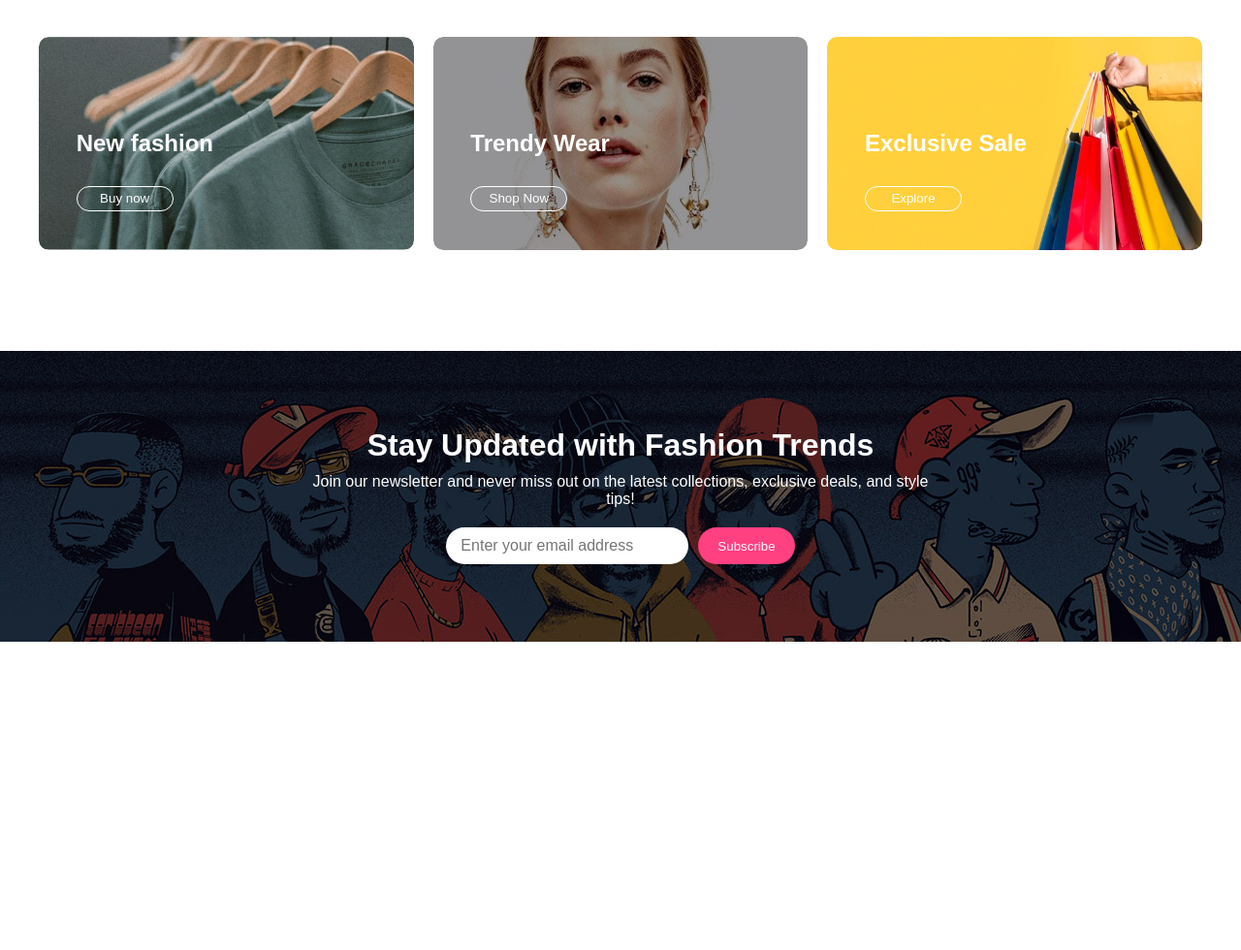
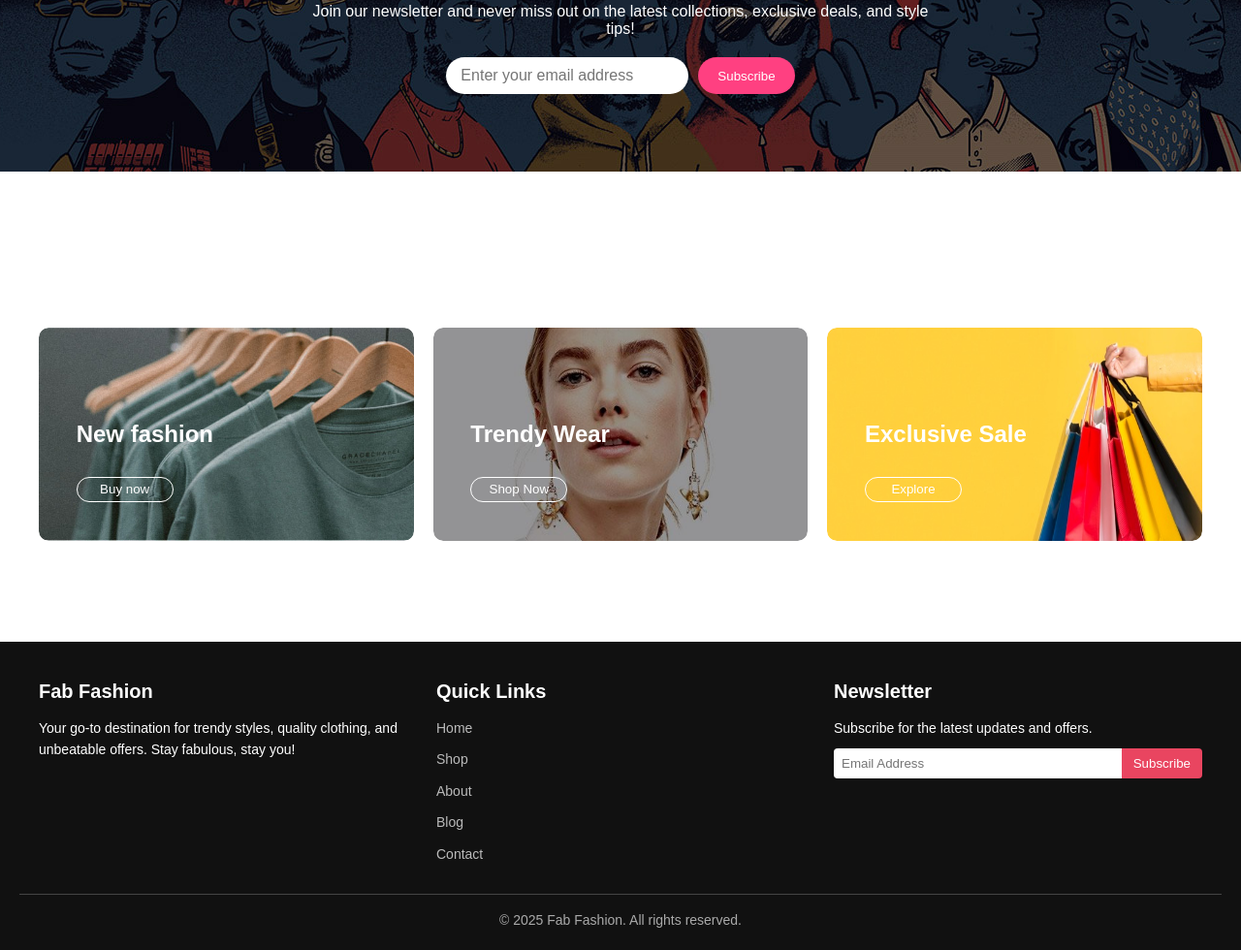
Before and after one commit to MrATHARUDDIN/Ecommerce_web, a plain HTML site: page index.html in a window 1280 px wide. Shown: the part 3681-4661 px from the top of the page at 97% size. Before the commit the page ends 4343 px from the top, so only its background shows below. Drawn offline with Linux system fonts and the light colour scheme.

Commit message:
add footer

```diff
--- a/index.html
+++ b/index.html
@@ -224,7 +224,19 @@
 </div>
 
 </div>
+<section id="newsletter">
+  <img src="img/banner/b1.jpg" alt="Fashion Newsletter Background">
 
+  <div class="newsletter-content">
+    <h1>Stay Updated with Fashion Trends</h1>
+    <p>Join our newsletter and never miss out on the latest collections, exclusive deals, and style tips!</p>
+
+    <div class="newsletter-input">
+      <input type="email" placeholder="Enter your email address">
+      <button type="button">Subscribe</button>
+    </div>
+  </div>
+</section>
 <section id="only_banner">
   <h1 class="banner-title">Banner Banner</h1>
   <div class="banner-grid">
@@ -246,19 +258,39 @@
   </div>
 </section>
 
-<section id="newsletter">
-  <img src="img/banner/b1.jpg" alt="Fashion Newsletter Background">
 
-  <div class="newsletter-content">
-    <h1>Stay Updated with Fashion Trends</h1>
-    <p>Join our newsletter and never miss out on the latest collections, exclusive deals, and style tips!</p>
+<footer class="footer">
+  <div class="footer-container">
+    <div class="footer-about">
+      <h2>Fab Fashion</h2>
+      <p>Your go-to destination for trendy styles, quality clothing, and unbeatable offers. Stay fabulous, stay you!</p>
+    </div>
 
-    <div class="newsletter-input">
-      <input type="email" placeholder="Enter your email address">
-      <button type="button">Subscribe</button>
+    <div class="footer-links">
+      <h3>Quick Links</h3>
+      <ul>
+        <li><a href="#">Home</a></li>
+        <li><a href="shop.html">Shop</a></li>
+        <li><a href="#">About</a></li>
+        <li><a href="#">Blog</a></li>
+        <li><a href="#">Contact</a></li>
+      </ul>
+    </div>
+
+    <div class="footer-newsletter">
+      <h3>Newsletter</h3>
+      <p>Subscribe for the latest updates and offers.</p>
+      <div class="newsletter-form">
+        <input type="email" placeholder="Email Address">
+        <button type="button">Subscribe</button>
+      </div>
     </div>
   </div>
-</section>
+
+  <div class="footer-bottom">
+    <p>© 2025 Fab Fashion. All rights reserved.</p>
+  </div>
+</footer>
 
 
     <script src="script.js"></script>
--- a/style.css
+++ b/style.css
@@ -374,3 +374,87 @@ html {
   color: #333;
 
 }
+
+.footer {
+  background-color: #111;
+  color: #fff;
+  padding: 40px 20px 20px;
+  font-family: 'Segoe UI', sans-serif;
+}
+
+.footer-container {
+  display: flex;
+  flex-wrap: wrap;
+  justify-content: space-between;
+  gap: 30px;
+  max-width: 1200px;
+  margin: auto;
+}
+
+.footer-about, .footer-links, .footer-newsletter {
+  flex: 1 1 300px;
+}
+
+.footer h2, .footer h3 {
+  margin-bottom: 15px;
+  font-size: 20px;
+}
+
+.footer p, .footer ul {
+  font-size: 14px;
+  line-height: 1.6;
+}
+
+.footer-links ul {
+  list-style: none;
+  padding: 0;
+}
+
+.footer-links ul li {
+  margin-bottom: 10px;
+}
+
+.footer-links ul li a {
+  color: #bbb;
+  text-decoration: none;
+  transition: 0.3s;
+}
+
+.footer-links ul li a:hover {
+  color: #fff;
+}
+
+.newsletter-form {
+  display: flex;
+  margin-top: 10px;
+}
+
+.newsletter-form input {
+  padding: 8px;
+  flex: 1;
+  border: none;
+  border-radius: 4px 0 0 4px;
+}
+
+.newsletter-form button {
+  padding: 8px 12px;
+  border: none;
+  background-color: #e94560;
+  color: #fff;
+  border-radius: 0 4px 4px 0;
+  cursor: pointer;
+  transition: background-color 0.3s;
+}
+
+.newsletter-form button:hover {
+  background-color: #d43f57;
+}
+
+.footer-bottom {
+  text-align: center;
+  margin-top: 20px;
+  border-top: 1px solid #444;
+  padding-top: 15px;
+  font-size: 13px;
+  color: #aaa;
+}
```
